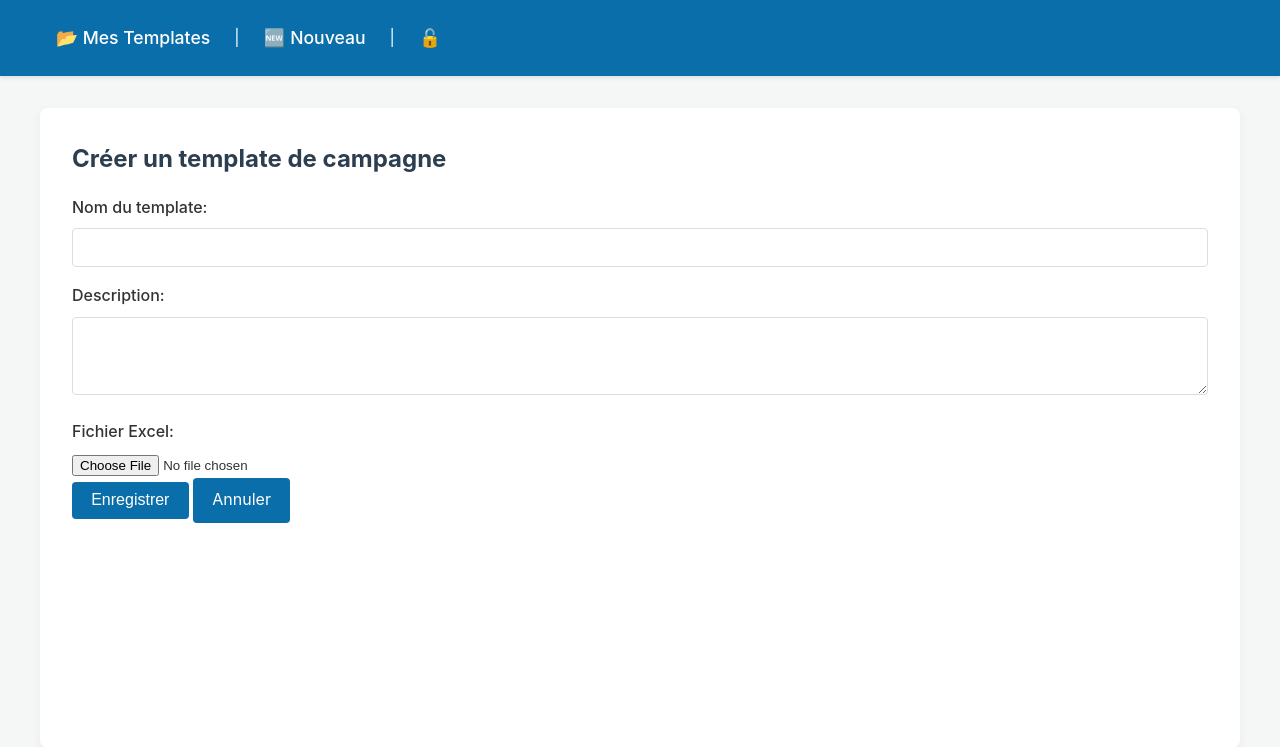
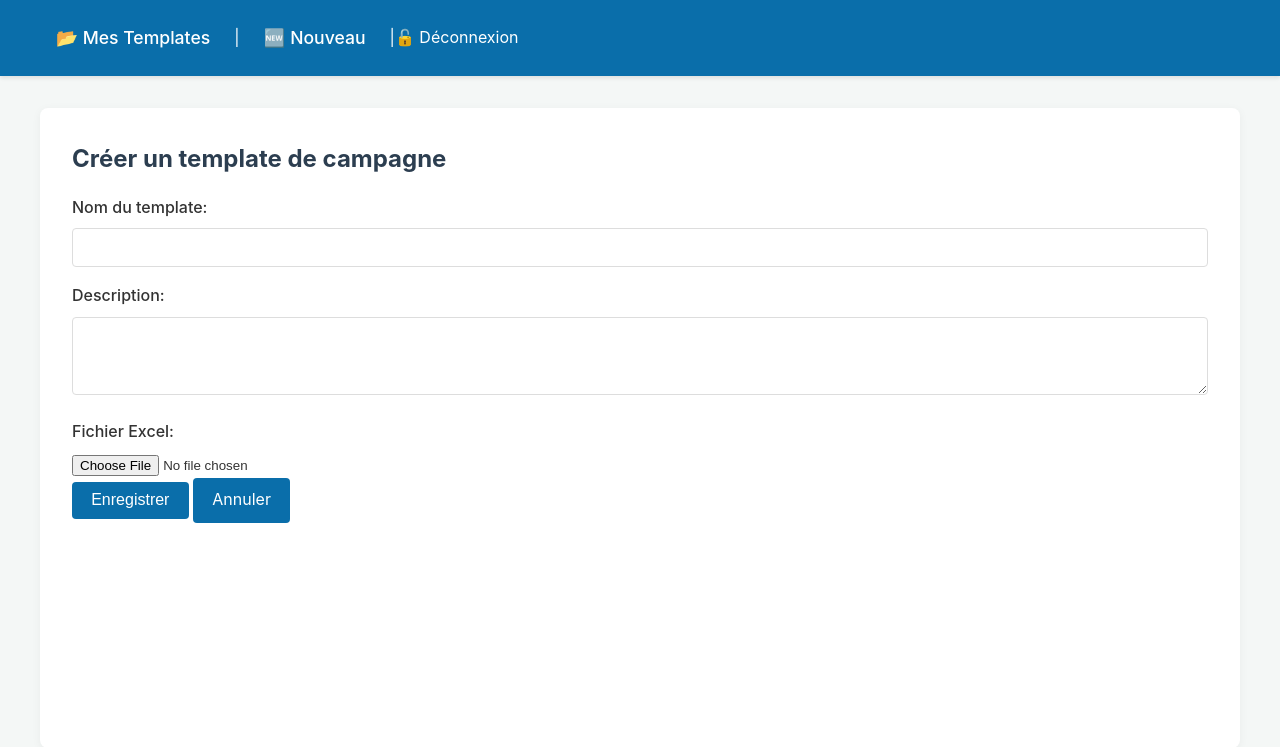
Before and after one commit to benji7803/Projet_Prog_Web_2025, a Django app: page /template/create/ in a window 1280 px wide. Shown: the top 747 px of the page. Run offline with Django 5.2, Linux system fonts and the light colour scheme; the visitor is signed in with stand-in values (Sample User, id 1).

Commit message:
Basic login and logout implemented

```diff
--- a/plasmideAssembly/templates/layout.html
+++ b/plasmideAssembly/templates/layout.html
@@ -16,7 +16,12 @@
         <a href="{% url 'templates:dashboard' %}" title="Mes Campagnes">📂 Mes Templates</a> |
         <a href="{% url 'templates:create_template' %}" title="Créer template">🆕 Nouveau</a> |
         {% if user.is_authenticated %}
-            <a href="{% url 'users:logout' %}" title="Déconnexion">🔓</a>
+            <form method="post" action="{% url 'users:logout' %}" style="display:inline">
+                {% csrf_token %}
+                <button type="submit" style="background:none;border:none;padding:0;font:inherit;cursor:pointer;">
+                    🔓 Déconnexion
+                </button>
+            </form>
         {% else %}
             <a href="{% url 'users:register' %}" title="Inscription">🚀</a> |
             <a href="{% url 'users:login' %}" title="Connexion">🔒</a>
```
